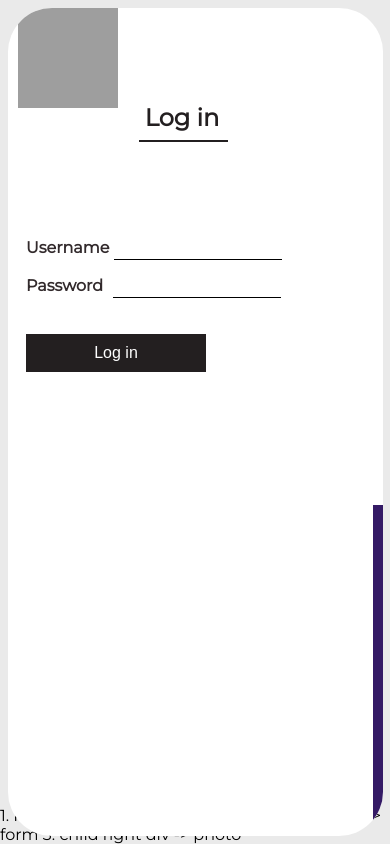
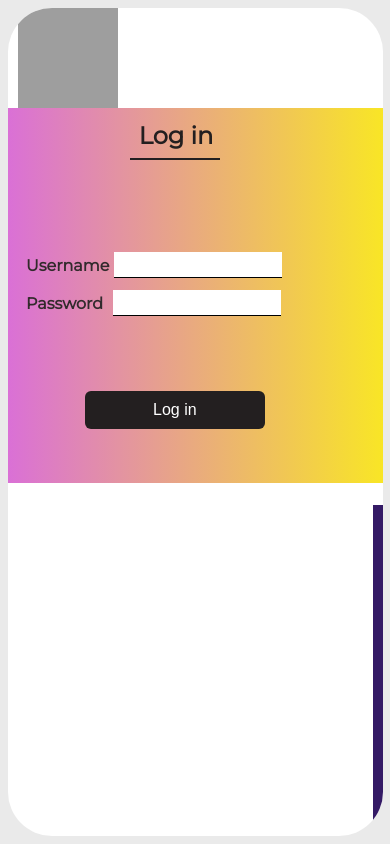
Before and after one commit to turingnixstyx/MUN, a Django app: page /login/ in a window 390 px wide. Run offline with Django 4.2, Linux system fonts and the light colour scheme; grey boxes are pictures that could not be loaded.

Commit message:
some changes

```diff
--- a/backend/Templates/login.html
+++ b/backend/Templates/login.html
@@ -5,6 +5,7 @@
     <link rel="preconnect" href="https://fonts.googleapis.com" />
     <link rel="preconnect" href="https://fonts.gstatic.com" crossorigin />
     <link rel="stylesheet" href="{% static 'css/login.css' %}" />
+    <link rel="stylesheet" href="{% static 'css/button.css' %}" />
     <link
       href="https://fonts.googleapis.com/css2?family=Montserrat&display=swap"
       rel="stylesheet"
@@ -19,9 +20,6 @@
       border="0"
       class = "login-img"
     />
-    1. Parent element -> box -> flex
-    2. child left div -> form
-    3. child right div -> photo
     </div>
     <div
       style="
@@ -88,22 +86,7 @@
             <p style="color: red; margin-top: 8px;">{{ error_message }}</p>
             {% endif %}
             <button
-              style="
-                display: flex;
-                justify-content: center;
-                align-items: center;
-                background-color: #231f20;
-                margin-top: 36px;
-                border: none;
-                color: white;
-                height: 38px;
-                width: 180px;
-                align-self: center;
-                font-size: 16px;
-                line-height: 14px;
-                cursor: pointer;
-              "
-
+              class="login-button"
               type="submit"
             >
               Log in
@@ -133,7 +116,16 @@
         </div>
       </div>
       <div
-        class = "login-div-parent-2"
+        style="
+          display: flex;
+          flex-direction: column;
+          justify-content: flex-end;
+          align-items: center;
+          height: 100%;
+          width: 100%;
+          background-image: url('https://i.ibb.co/YhRsHVb/Mask-group.png');
+          background-position: center;
+        "
       >
         <img
           src="https://i.ibb.co/WW7ZDs2/Mac-Book-Pro-16.png"
--- a/backend/static/css/button.css
+++ b/backend/static/css/button.css
@@ -16,6 +16,22 @@
     cursor: pointer;
 }
 
+.login-button{
+    display: flex;
+    justify-content: center;
+    align-items: center;
+    background-color: #231f20;
+    margin-top: 36px;
+    border: none;
+    color: white;
+    height: 38px;
+    width: 180px;
+    align-self: center;
+    font-size: 16px;
+    line-height: 14px;
+    cursor: pointer;
+}
+
 @media screen and (max-width: 600px){
     .button{
         margin-top: 1%;
@@ -24,4 +40,10 @@
         width: 120px;
         border-radius: 2px;
     }
+
+    .login-button{
+        margin-top: 75px;
+        margin-left: 14%;
+        border-radius: 6px;
+    }
 }
--- a/backend/static/css/login.css
+++ b/backend/static/css/login.css
@@ -107,7 +107,8 @@ body{
     }
 
     .login-div-parent-1{
-        padding: 0px 18px;
+        padding: 18px 18px;
+        background-image: linear-gradient(to right, #DA70D6, yellow);
     }
 
     .login-div-parent-2{
@@ -127,15 +128,15 @@ body{
         font-weight: 600;
         line-height: 20px;
         margin-bottom: 12px;
-        padding-left: 12px;
+        padding-left: 0px;
     }
 
     .login-line{
-        width: 89px;
+        width: 90px;
         height: 2px;
         background-color: #231f20;
         align-self: center;
-        margin-right: 25%;
+        margin-right: 29%;
     }
 
     .input-div{
```
